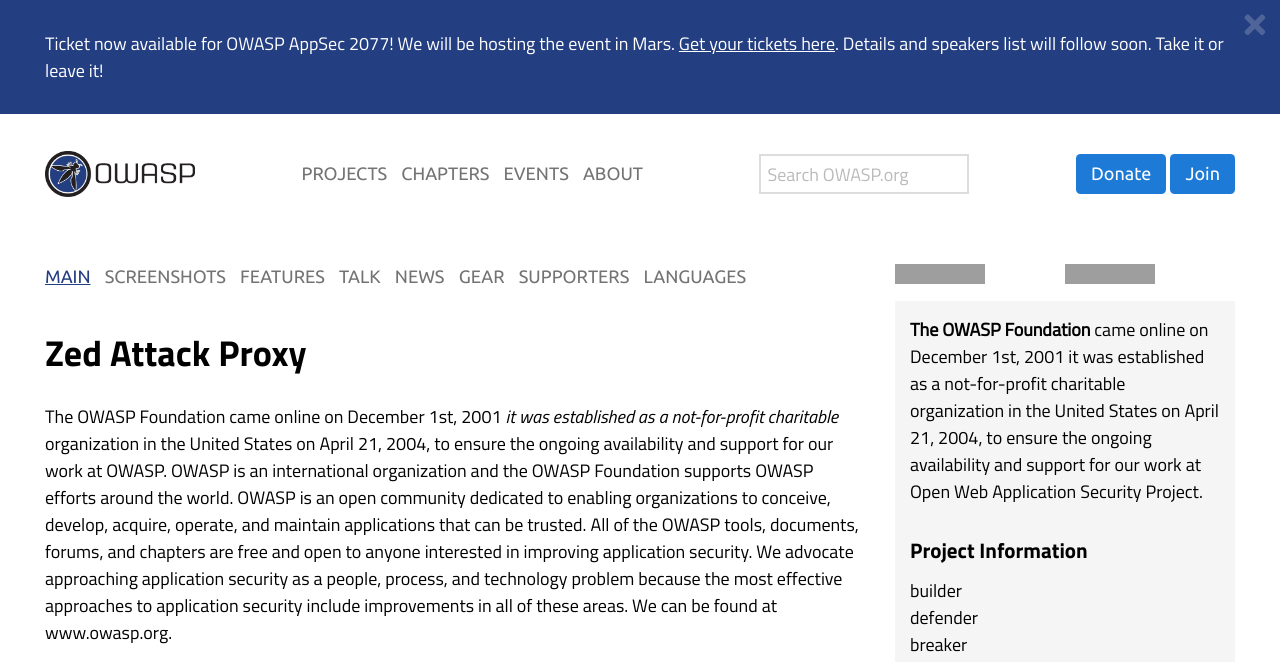
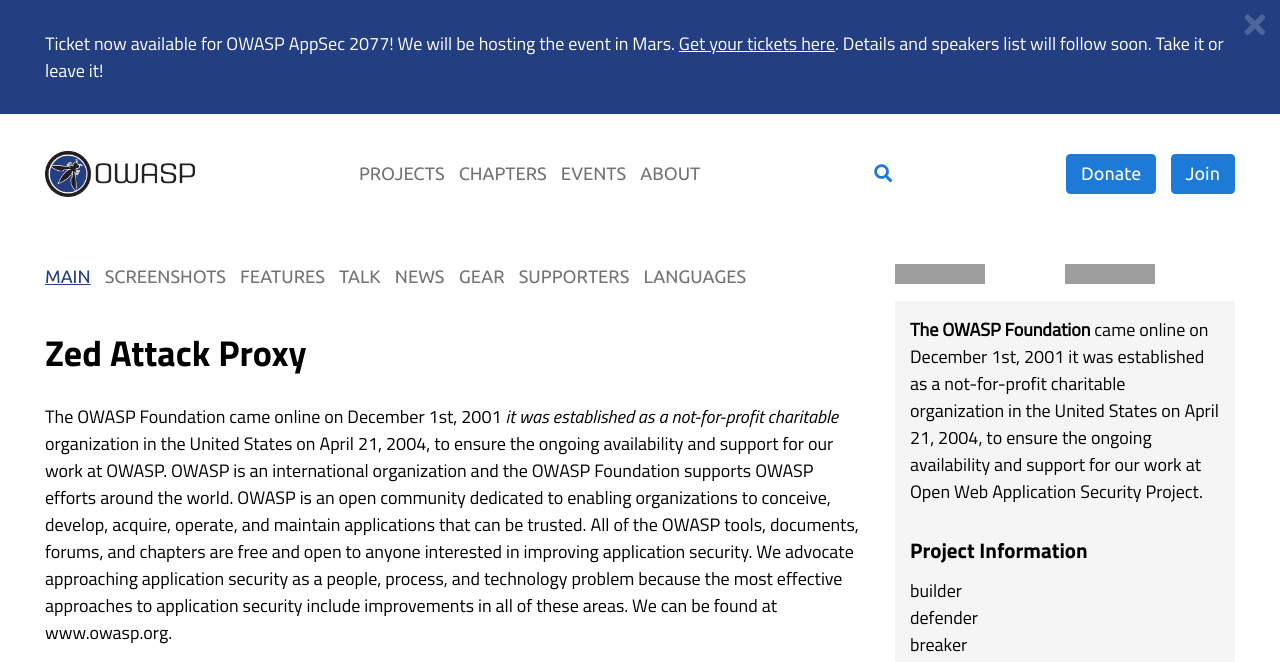
Before and after one commit to scorchingoyster/owasp-layout, a Jekyll site: the page built from pages/projects.md, in a window 1280 px wide. Shown: the top 662 px of the page. Built offline with Jekyll 4.4.1, drawn with Linux system fonts in a browser that asks for light colours; grey boxes are pictures that could not be loaded.

Commit message:
add search expand script and finer grid spec

```diff
--- a/_includes/header.html
+++ b/_includes/header.html
@@ -18,7 +18,7 @@
           </a>
         </li>
         <li>
-          <input type="text" class="site-search" placeholder="Search OWASP.org">
+          <input type="text" class="search-bar" placeholder="Search OWASP.org">
         </li>
         <li><a href="{{ site.github.url }}/projects">PROJECTS</a></li>
         <li><a href="#">CHAPTERS</a></li>
@@ -58,7 +58,10 @@
           {% include dropdown-menu.html %}
         </li>
       </ul>
-      <input class="site-search" type="text" placeholder="Search OWASP.org">
+      <div class="site-search">
+        <span id="search-icon"><i class="fa fa-search"></i></span>
+        <input class="search-bar" type="text" placeholder="Search OWASP.org">
+      </div>
       <div class="nav-button">
         <a href="#">Donate</a>
         <a href="#">Join</a>
--- a/_includes/sidebar.html
+++ b/_includes/sidebar.html
@@ -38,4 +38,5 @@
       <li><a href="#">@owaspzap</a></li>
     </ul>
   </div>
+
 </aside>
--- a/_sass/_col-sidebar.scss
+++ b/_sass/_col-sidebar.scss
@@ -6,7 +6,7 @@
   .main-wrapper { // grid for main content area
     display: grid;
     margin: $grid-val auto;
-    grid-template-rows: repeat(3, auto);
+    grid-template-rows: auto auto 1fr;
     grid-template-columns: 7fr 3fr;
     grid-template-areas:
             "menu  github"
--- a/_sass/_nav.scss
+++ b/_sass/_nav.scss
@@ -16,9 +16,9 @@ header, footer, mobile navigation menu
   }
 }
 
-.site-search {
+.search-bar {
   width: 100%;
-  max-width: $grid-val * 7; // 210px
+  max-width: $grid-val * 6; // 180px
   border: 2px solid #dddddd;
   padding: 6px;
   border-radius: 0;
@@ -27,6 +27,22 @@ header, footer, mobile navigation menu
   }
   &::placeholder {
     color: grey;
+  }
+}
+
+.site-search {
+  display: flex;
+  align-items: center;
+  & > span {
+    margin-right: $grid-val/3;
+    cursor: pointer;
+    color: $cta-blue;
+    &:hover {
+      color: lighten($cta-blue, 10%);
+    }
+  }
+  & > .search-bar {
+    display: none;
   }
 }
 
@@ -42,6 +58,9 @@ header, footer, mobile navigation menu
 .top-nav {
   .nav-button > a {
     @include cta-button;
+  }
+  .nav-button > * + * {
+    margin-left: $grid-val/3;
   }
 }
 
--- a/assets/js/util.js
+++ b/assets/js/util.js
@@ -15,6 +15,12 @@ $(document).ready(function() {
   // close announcement banner
   $("#close-banner").click(function() {
     $(this).closest("#banner").remove();
+  });
+
+  $("#search-icon").click(function() {
+    $(".search-bar").animate({
+      width: 'show'
+    }, 300);
   });
 
   // toggle mobile menu display
--- a/pages/projects.md
+++ b/pages/projects.md
@@ -23,6 +23,7 @@ permalink: /projects
   <p>Interested in a ZAP talk or training event? See the talks tab. Not one near you? Contact a Zap Evangelist to arrange one! </p>
 </section>
 
+
 <section id="screenshots" class="page-body tab remove-el">
   <div>
     Testing another tab. This one is supposed to be for screenshots.
```
